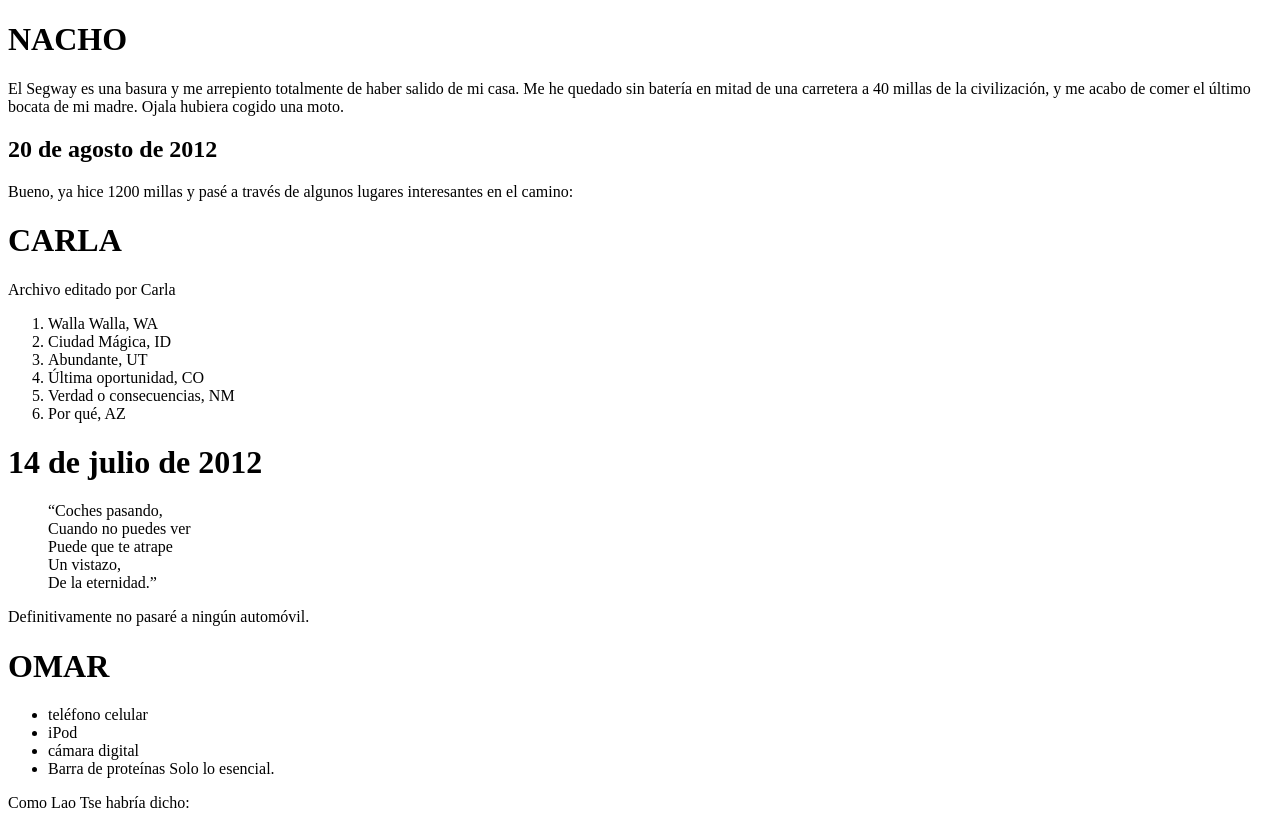
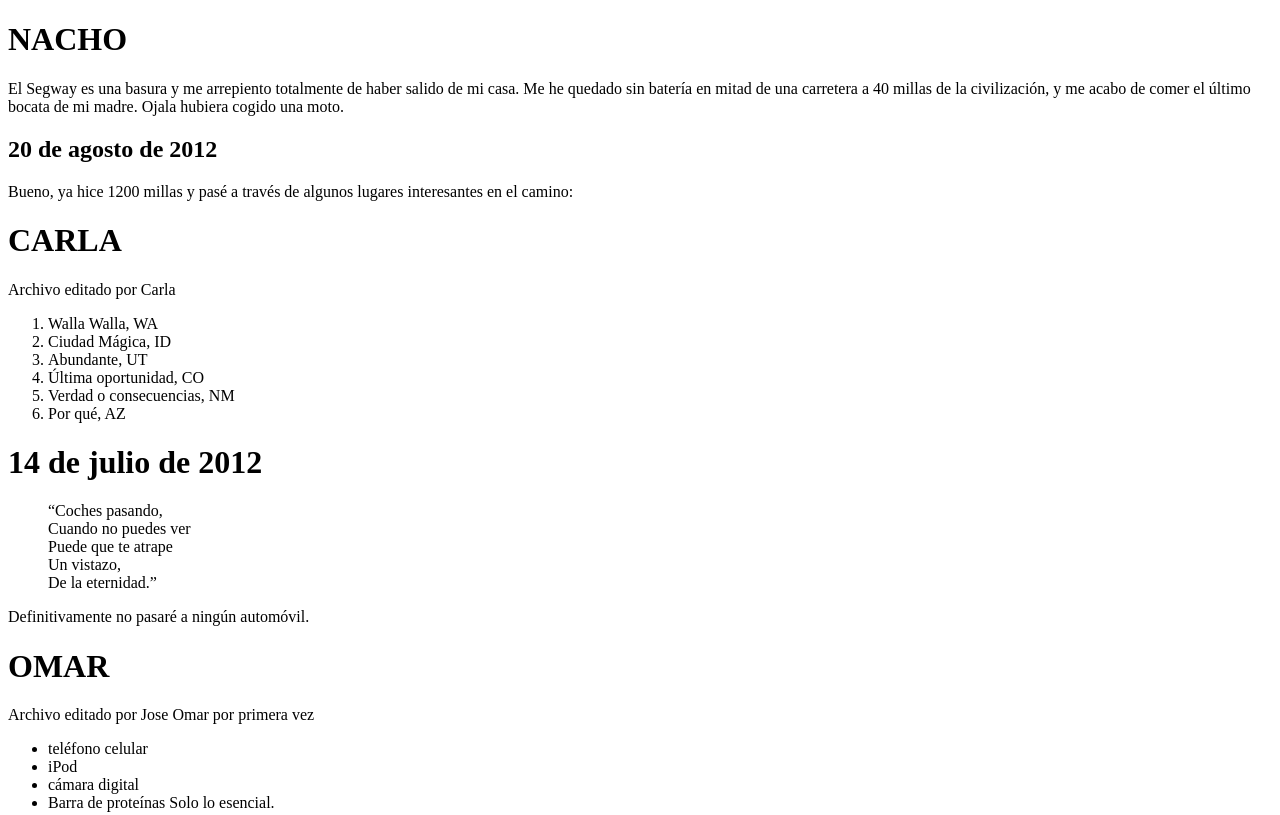
Before and after one commit to joseomar05/Proyecto2_GIT_GITHUB, a plain HTML site: page Index.html in a window 1280 px wide. Shown: the top 815 px of the page. Drawn offline with Linux system fonts and the light colour scheme.

Commit message:
segundo commit Omar

```diff
--- a/Index.html
+++ b/Index.html
@@ -48,7 +48,7 @@
 
     <h1>OMAR</h1>
     <p>
-
+    Archivo editado por Jose Omar por primera vez
 
     </p>
     <ul>
```
